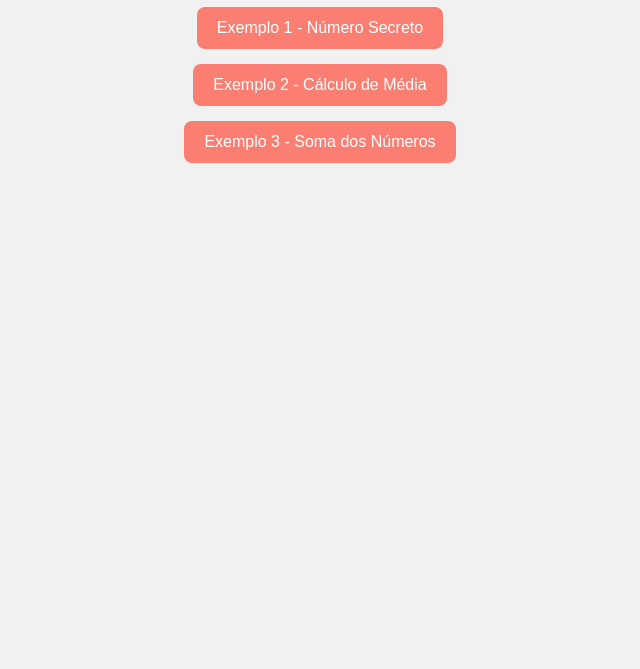
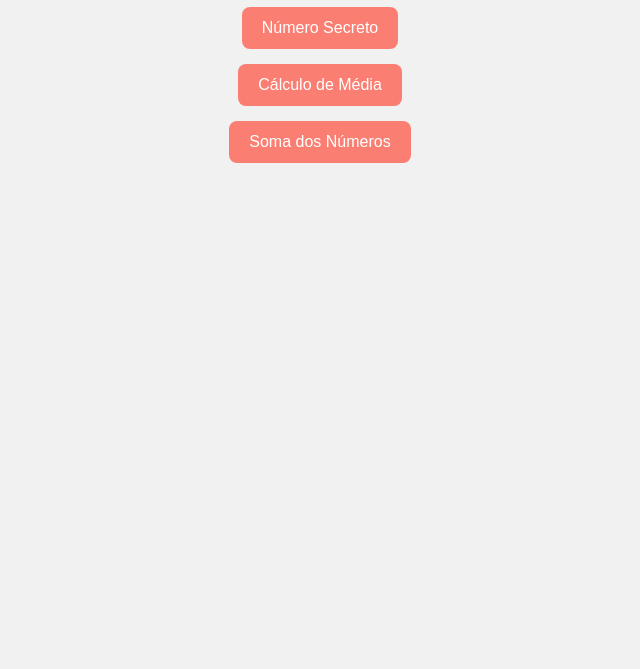
Before and after one commit to emmanuelybrandao/WebProjet2, a plain HTML site: page index.html in a window 1280 px wide. Shown: the part 131-800 px from the top of the page, without its empty margins (320-960 px from the left). Drawn offline with Linux system fonts and the light colour scheme.

Commit message:
update html

```diff
--- a/index.html
+++ b/index.html
@@ -8,9 +8,9 @@
 <body>
   <h1>Escolha um Exemplo</h1>
   <div class="container">
-    <button onclick="jogoNumeroSecreto()">Exemplo 1 - Número Secreto</button>
-    <button onclick="jogoMedia()">Exemplo 2 - Cálculo de Média</button>
-    <button onclick="somaNumeros()">Exemplo 3 - Soma dos Números</button>
+    <button onclick="jogoNumeroSecreto()">Número Secreto</button>
+    <button onclick="jogoMedia()">Cálculo de Média</button>
+    <button onclick="somaNumeros()">Soma dos Números</button>
   </div>
 
   <script src="script.js"></script>
```
